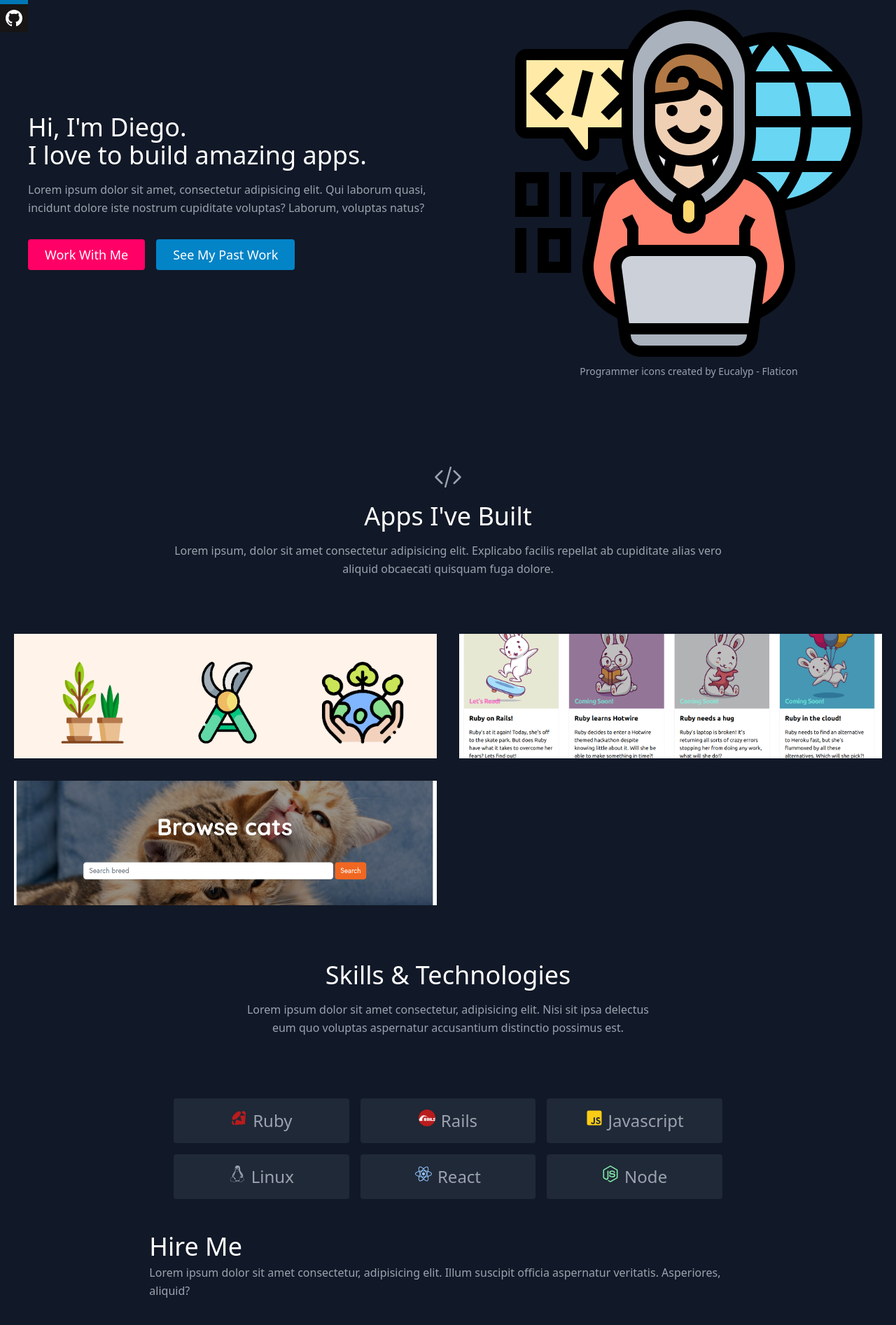
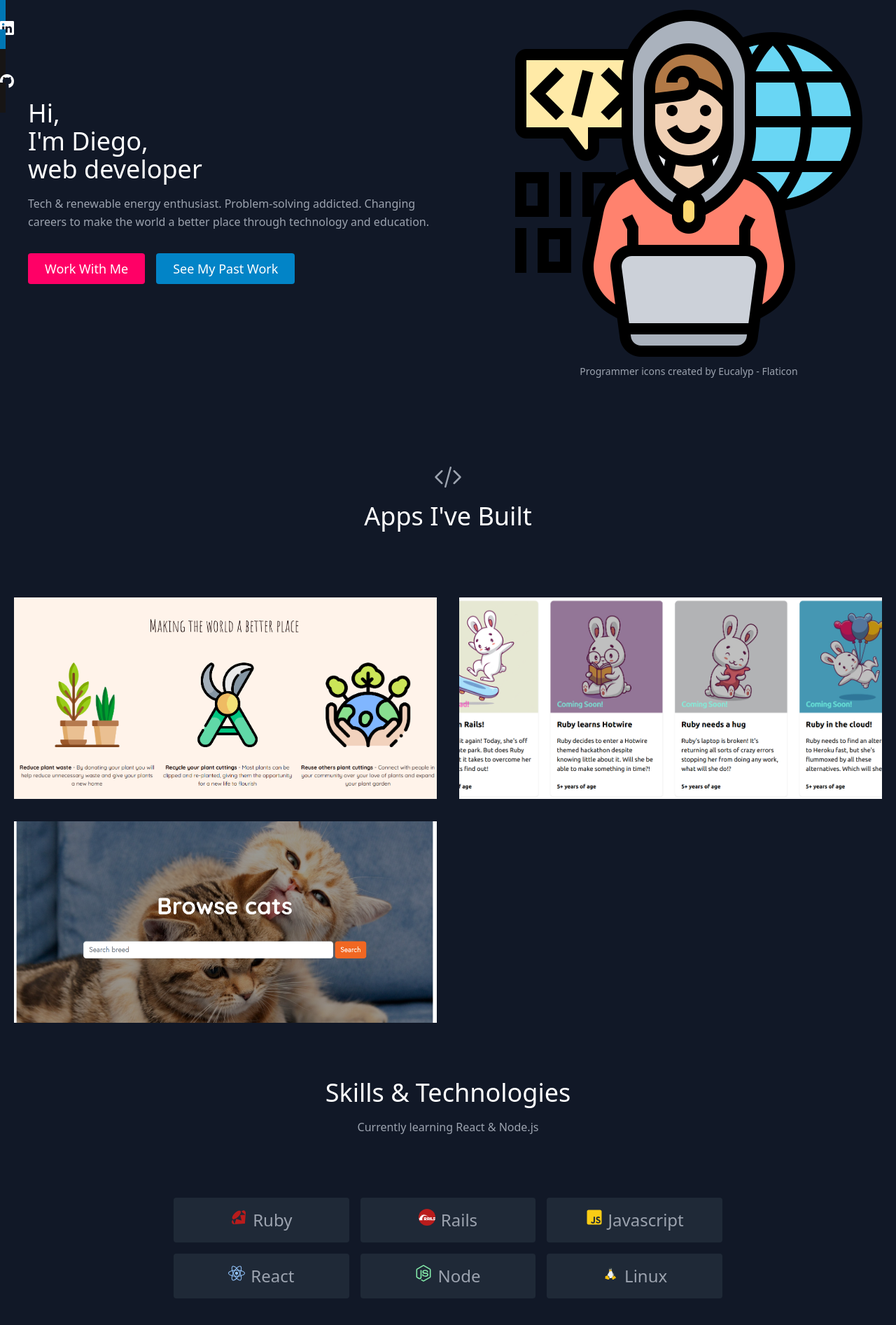
Before and after one commit to diegorramos84/portfolio, a React (Create React App) app: page / in a window 1280 px wide. Shown: the part 146-2040 px from the top of the page at 70% size. Built offline with nearby package versions, Linux system fonts and the light colour scheme.

Commit message:
replace placehold text, add contact info

```diff
--- a/src/components/About.js
+++ b/src/components/About.js
@@ -6,14 +6,15 @@ const About = () => {
     <div className="container mx-auto flex px-10 py-20 flex-col md:flex-row items-center">
       <div className="lg:flex-grow md:w-1/2 lg:pr-24 md:pr-16 flex flex-col md:items-start md:text-left mb-16 md:mb-0 items-center text-center">
         <h1 className="title-font sm:text-4xl text-3xl mb-4 font-medium text-white">
-          Hi, I'm Diego.
-          <br className="hidden lg:inline-block"/>I love to build amazing
-          apps.
+          Hi,
+          <br className="hidden lg:inline-block"/>
+          I'm Diego,
+          <br className="hidden lg:inline-block"/>
+          web developer
         </h1>
         <p className="mb-8 leading-relaxed">
-          Lorem ipsum dolor sit amet, consectetur adipisicing elit. Qui
-          laborum quasi, incidunt dolore iste nostrum cupiditate voluptas?
-          Laborum, voluptas natus?
+        Tech &amp; renewable energy enthusiast. Problem-solving addicted. Changing careers to make the world a better place through technology
+        and education.
         </p>
         <div className="flex justify-center">
           <a
--- a/src/components/Contact.js
+++ b/src/components/Contact.js
@@ -1,5 +1,6 @@
 import React from "react";
 import { useState } from "react"
+import { IoIosMail } from 'react-icons/io'
 
 const Contact = () => {
 
@@ -36,9 +37,10 @@ const Contact = () => {
         <h2 className="text-white sm:text-4xl text-3xl mb-1 font-medium title-font">
           Hire Me
         </h2>
-        <p className="leading-relaxed mb-20">
-          Lorem ipsum dolor sit amet consectetur, adipisicing elit. Illum
-          suscipit officia aspernatur veritatis. Asperiores, aliquid?
+        <p className="leading-relaxed mt-5 mb-10">
+          Diego Ramos,
+          London, UK. <br></br>
+          <a href="mailto:diegorramos84@gmail.com"><IoIosMail className="inline-block mr-1"/>diegorramos84@gmail.com</a>
         </p>
         <div className="relative mb-4">
           <label htmlFor="name" className="leading-7 text-sm text-gray-400">
--- a/src/components/Navbar.js
+++ b/src/components/Navbar.js
@@ -21,12 +21,13 @@ const Navbar = () => {
             Testimonials
           </a> */}
         </nav>
-        <button
+        <a
+          type="button"
           href="#contact"
           className="inline-flex items-center text-white bg-red-666 border-0 py-1 px-3 focus:outline-none  hover:bg-black-666 hover:border hover:border-red-666 hover:shadow-[1px_2px_0_0_rgba(255,0,102)] hover:shadow-red-666 rounded text-base md:mt-0">
           Hire Me
           <AiOutlineArrowRight className="w-4 h-4 ml-1" />
-        </button>
+        </a>
       </div>
     </header>
   );
--- a/src/components/Projects.js
+++ b/src/components/Projects.js
@@ -1,6 +1,7 @@
 import React from "react";
 import { CodeBracketIcon } from "@heroicons/react/24/solid";
 import { projects } from "../data";
+import { BsGithub } from "react-icons/bs";
 
 
 const Projects = () => {
@@ -13,9 +14,7 @@ const Projects = () => {
             Apps I've Built
           </h1>
           <p className="lg:w-2/3 mx-auto leading-relaxed text-base">
-            Lorem ipsum, dolor sit amet consectetur adipisicing elit. Explicabo
-            facilis repellat ab cupiditate alias vero aliquid obcaecati quisquam
-            fuga dolore.
+
           </p>
         </div>
         <div className="flex flex-col sm:flex-row flex-wrap -m-4 ">
@@ -23,7 +22,7 @@ const Projects = () => {
             <a
               href={project.link}
               key={project.image}
-              className="sm:w-1/2 w-100 p-4">
+              className="sm:w-1/2 w-100 h-80 p-4">
               <div className="flex relative h-full">
                 <img
                   alt="gallery"
@@ -31,13 +30,14 @@ const Projects = () => {
                   src={project.image}
                 />
                 <div className="px-8 py-10 relative z-10 w-full h-full border-4 border-gray-800 bg-gray-900 opacity-0 hover:opacity-100">
-                  <h2 className="tracking-widest text-sm title-font font-medium text-green-400 mb-1">
+                  <h2 className="tracking-widest text-lg title-font font-medium text-red-666 mb-1">
                     {project.subtitle}
                   </h2>
                   <h1 className="title-font text-lg font-medium text-white mb-3">
                     {project.title}
                   </h1>
                   <p className="leading-relaxed">{project.description}</p>
+                  <a type="button" rel="noreferrer" href={project.github} target="_blank" className="text-xl text-white pt-1 bg-gray-900"><BsGithub /></a>
                 </div>
               </div>
             </a>
--- a/src/components/Skills.js
+++ b/src/components/Skills.js
@@ -10,9 +10,7 @@ const Skills = () => {
           Skills &amp; Technologies
         </h1>
         <p className="text-base leading-relaxed xl:w-2/4 lg:w-3/4 mx-auto">
-          Lorem ipsum dolor sit amet consectetur, adipisicing elit. Nisi sit
-          ipsa delectus eum quo voluptas aspernatur accusantium distinctio
-          possimus est.
+          Currently learning React &amp; Node.js
         </p>
       </div>
       <div className="flex flex-wrap md:w-2/3 sm:mx-auto -mx-2">
--- a/src/components/Social.js
+++ b/src/components/Social.js
@@ -6,13 +6,13 @@ const Social = () => {
   return(
     <div class="icon-bar fixed botton-0 z-20">
     <div class="twitter">
-      <button href="https://twitter.com/DIERRamos84" className="text-2xl bg-sky-500 text-white p-2"><BsTwitter /></button>
+      <a type="button" rel="noreferrer" href="https://twitter.com/DIERRamos84" target="_blank" className="text-xl bg-sky-500 text-white p-2"><BsTwitter /></a>
     </div>
     <div class="linkedin">
-      <button href="www.linkedin.com/in/diegorramos84" className="text-2xl text-white p-2 bg-[#0077B5]"><BsLinkedin /></button>
+      <a type="button" rel="noreferrer" href="https://www.linkedin.com/in/diegorramos84" target="_blank" className="text-xl text-white p-2 bg-[#0077B5]"><BsLinkedin /></a>
     </div>
     <div class="github">
-      <button href="https://github.com/diegorramos84" className="text-2xl text-white p-2 bg-[#171515]"><BsGithub /></button>
+      <a type="button" rel="noreferrer"href="https://github.com/diegorramos84" target="_blank" className="text-xl text-white p-2 bg-[#171515]"><BsGithub /></a>
     </div>
     </div>
   )
--- a/src/data.js
+++ b/src/data.js
@@ -1,30 +1,34 @@
 import IconLanguageRuby from "./components/icons/IconLanguageRuby.tsx"
 import { FaJsSquare, FaLinux, FaNodeJs, FaReact } from "react-icons/fa"
 import { SiRubyonrails } from "react-icons/si"
+import { FcLinux } from 'react-icons/fc'
 
 export const projects = [
   {
     title: "Plant Swap",
-    subtitle: "Placeholder",
-    description: "lorem",
+    subtitle: "Swap plants with your local community",
+    description: "CRUD webapp built with Ruby on Rails. Real time chat, map and other features available",
     image: "./plantswap.png",
-    link: "https://www.plantswap.live/"
+    link: "https://www.plantswap.live/",
+    github: "https://github.com/diegorramos84/plant-swap"
 
   },
   {
     title: "Con[text]",
-    subtitle: "Placeholder",
-    description: "lorem",
+    subtitle: "Learn new languages by context",
+    description: "Ruby on Rails powered with HotWire Turbo and Stimulus",
     image: "./context.png",
-    link: "https://team50.herokuapp.com/"
+    link: "https://team50.herokuapp.com/",
+    github: "coming soon"
 
   },
   {
     title: "Rent-a-Cat",
-    subtitle: "Placeholder",
-    description: "lorem",
+    subtitle: "Rent-a-Dog but for cats!",
+    description: "Airbnb clone",
     image: "./cats.png",
-    link: "https://rent-a-cat-batch901.herokuapp.com/"
+    link: "https://rent-a-cat-batch901.herokuapp.com/",
+    github:"https://github.com/sarshad1986/rent-a-cat",
   },
 ]
 
@@ -42,10 +46,6 @@ export const skills = [
     icon: <FaJsSquare className="mr-2 text-yellow-400" />,
   },
   {
-    name: "Linux",
-    icon: <FaLinux className="mr-2 text-black" />,
-  },
-  {
     name: "React",
     icon: <FaReact className="mr-2 text-blue-300" />,
   },
@@ -53,4 +53,8 @@ export const skills = [
     name: "Node",
     icon: <FaNodeJs className="mr-2 text-green-300" />,
   },
+  {
+    name: "Linux",
+    icon: <FcLinux className="mr-2 text-black" />,
+  },
 ]
```
